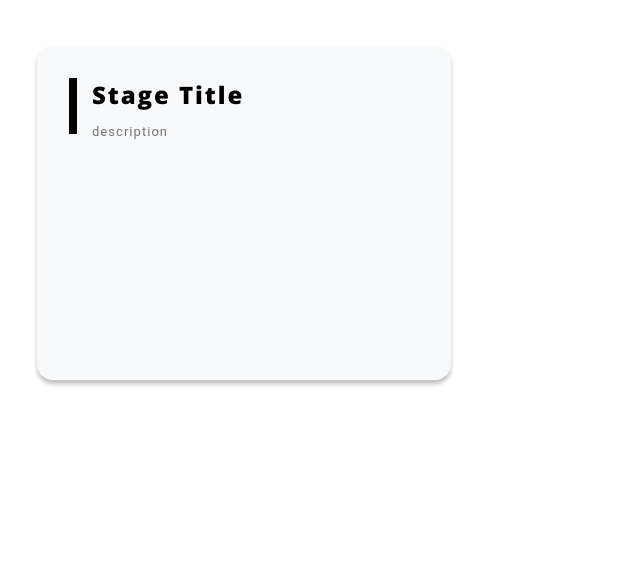
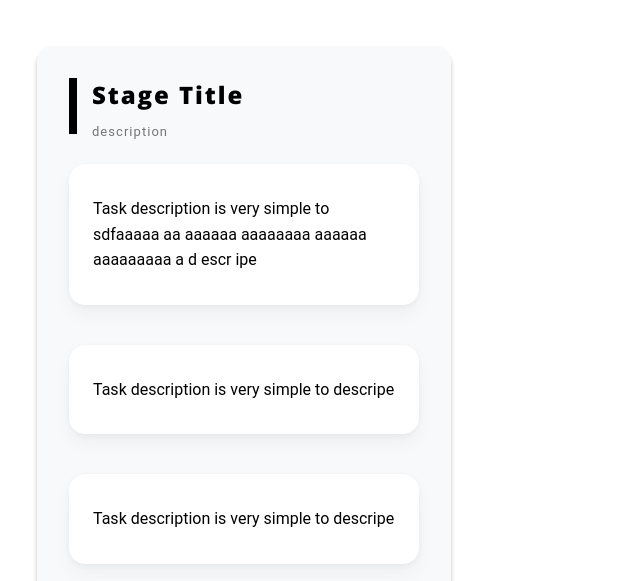
Before and after one commit to meik1998dev/tasks-board-nextjs, a Next.js app: page / in a window 1280 px wide. Shown: the part 219-800 px from the top of the page, without its empty margins (0-640 px from the left). Built offline with nearby package versions, Linux system fonts and the light colour scheme.

Commit message:
A : create task card

```diff
--- a/components/Stage.js
+++ b/components/Stage.js
@@ -1,5 +1,6 @@
 import React from 'react';
 import styled from '@emotion/styled';
+import { FontAwesomeIcon } from '@fortawesome/react-fontawesome';
 
 export const Stage = (props) => {
    return (
@@ -8,6 +9,30 @@ export const Stage = (props) => {
             <Title>Stage Title</Title>
             <Description>description</Description>
          </StageHeader>
+         <TasksList>
+            <Task>
+               <TaskTitle>
+                  Task description is very simple to sdfaaaaa aa aaaaaa aaaaaaaa
+                  aaaaaa aaaaaaaaa a d escr ipe
+               </TaskTitle>
+            </Task>
+            <Task>
+               <TaskTitle>
+                  Task description is very simple to descripe
+               </TaskTitle>
+               <FontAwesomeIcon icon={["far", "coffee"]} />
+            </Task>
+            <Task>
+               <TaskTitle>
+                  Task description is very simple to descripe
+               </TaskTitle>
+            </Task>
+            <Task>
+               <TaskTitle>
+                  Task description is very simple to descripe
+               </TaskTitle>
+            </Task>
+         </TasksList>
       </StageContainer>
    );
 };
@@ -17,15 +42,11 @@ const StageContainer = styled.div`
    flex-direction: column;
    align-items: flex-start;
    padding: 32px;
-
    position: absolute;
-   min-width: 414px;
+   width: 414px;
    min-height: 334px;
    left: 37px;
    top: 265px;
-
-   /* Neutral/400 */
-
    background: #f8f9fa;
    box-shadow: 0px 4px 4px rgba(0, 0, 0, 0.25);
    border-radius: 16px;
@@ -58,8 +79,30 @@ const Description = styled.p`
    display: flex;
    align-items: center;
    letter-spacing: 0.08em;
-
-   /* Neutral/300 */
-
    color: #757575;
 `;
+
+const TasksList = styled.div`
+   display: flex;
+   flex-direction: column;
+   width: 100%;
+   margin-top: 10px;
+`;
+
+const Task = styled.div`
+   background: #ffffff;
+   box-shadow: 0px 10px 20px rgba(0, 0, 0, 0.04),
+      0px 2px 6px rgba(0, 0, 0, 0.04), 0px 0px 1px rgba(0, 0, 0, 0.04);
+   border-radius: 16px;
+   padding: 16px 24px;
+   margin: 20px 0;
+   width: 100%;
+`;
+
+const TaskTitle = styled.p`
+   font-family: Roboto;
+   font-style: normal;
+   font-weight: normal;
+   font-size: 16px;
+   line-height: 160%;
+`;
```
